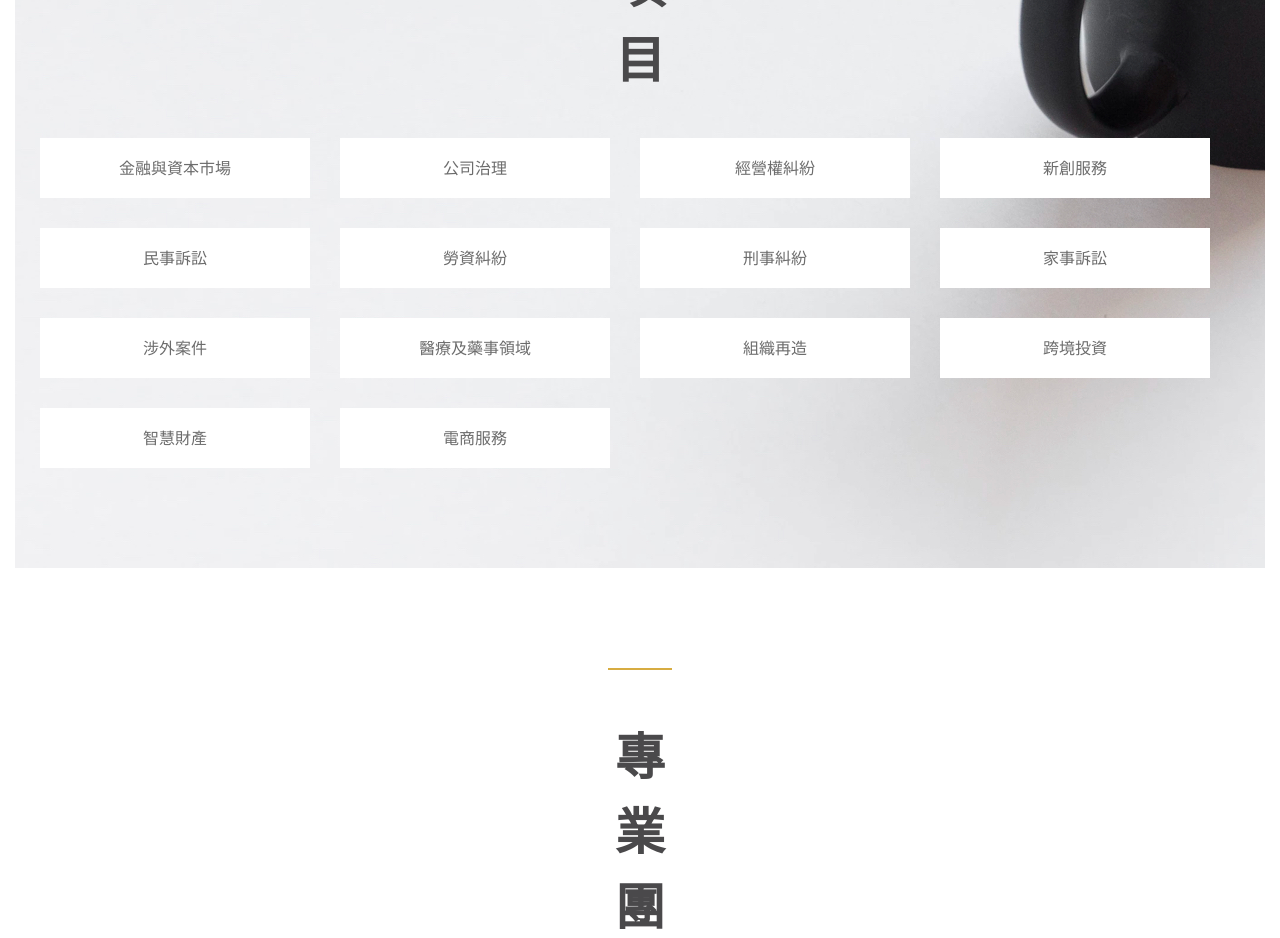
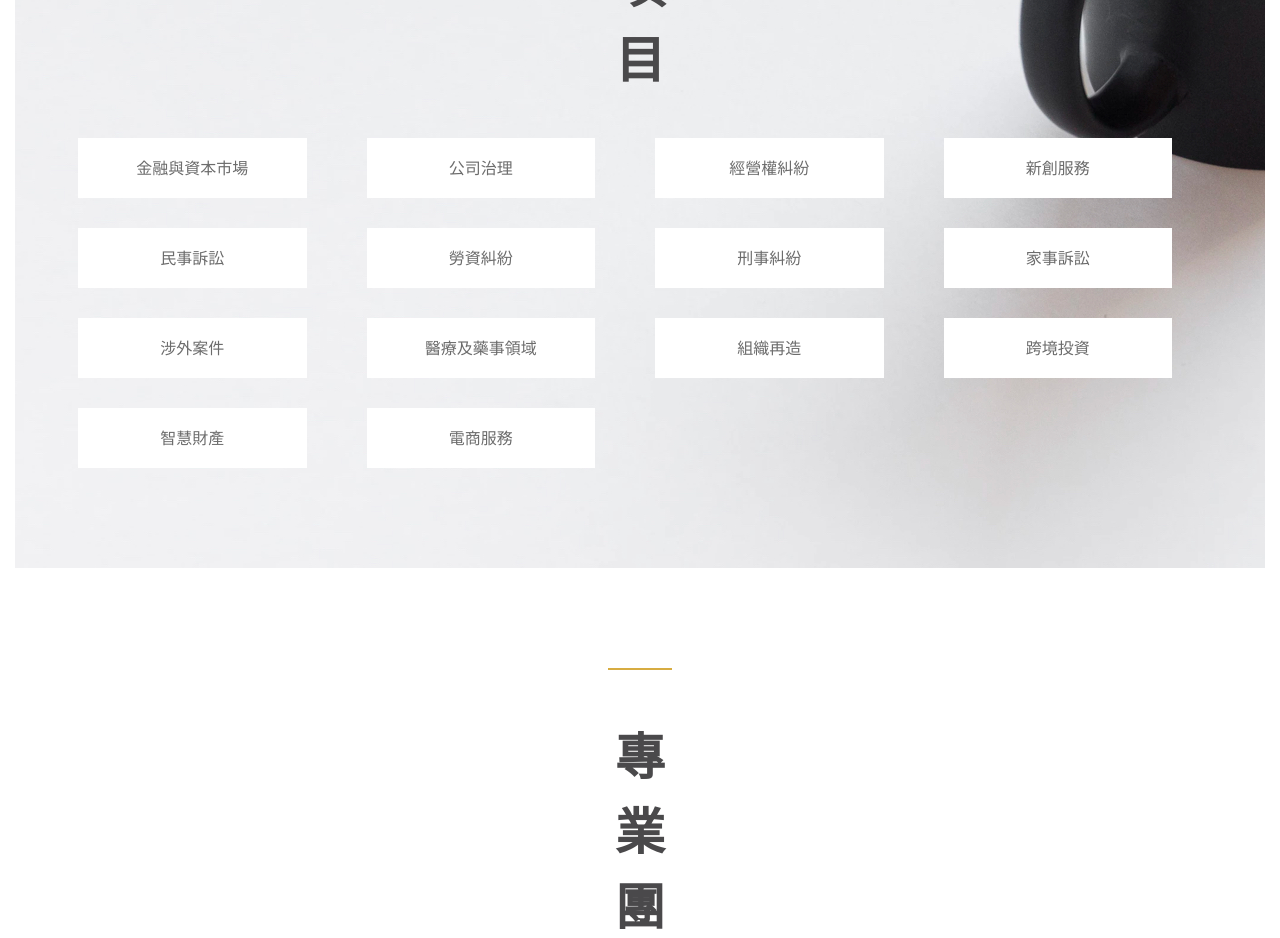
Before and after one commit to YangKelvin/WebDesign_Bootstrap_HW, a plain HTML site: page index.html in a window 1280 px wide. Shown: the part 2140-3078 px from the top of the page. Drawn offline with Linux system fonts and the light colour scheme.

Commit message:
fix service-area

```diff
--- a/index.html
+++ b/index.html
@@ -71,58 +71,86 @@
                     <a>服務項目</a>
                 </div> <!--title-->
 
-                <div class="row justify-content-center text-center">
+                <div class="row justify-content-center text-center mx-5">
                     <!--line1-->
-                    <div class="col-3 c-block">
+                    <div class="col-3 ">
+                        <div class="c-block">
                             <a>金融與資本市場</a>
                         </div>
-                    <div class="col-3 c-block">
+                    </div>
+                    <div class="col-3 ">
+                        <div class="c-block">
                             <a>公司治理</a>
                         </div>
-                    <div class="col-3 c-block">
+                    </div>
+                    <div class="col-3">
+                            <div class="c-block">
                                 <a>經營權糾紛</a>
                             </div>
-                    <div class="col-3 c-block">
+                    </div>
+                    <div class="col-3">
+                            <div class="c-block">
                                 <a>新創服務</a>
+                            </div>
                     </div>
 
                     <!--line2-->
-                    <div class="col-3 c-block">
+                    <div class="col-3">
+                        <div class="c-block">
                             <a>民事訴訟</a>
                         </div>
-                    <div class="col-3 c-block">
+                    </div>
+                    <div class="col-3">
+                            <div class="c-block">
                                 <a>勞資糾紛</a>
                             </div>
-                    <div class="col-3 c-block">
+                    </div>
+                    <div class="col-3">
+                            <div class="c-block">
                                 <a>刑事糾紛</a>
                             </div>
-                    <div class="col-3 c-block">
+                    </div>
+                    <div class="col-3">
+                            <div class="c-block">
                                 <a>家事訴訟</a>
+                            </div>
                     </div>
 
                     <!--line3-->
-                    <div class="col-3 c-block">
+                    <div class="col-3">
+                            <div class="c-block">
                                 <a>涉外案件</a>
                             </div>
-                    <div class="col-3 c-block">
+                    </div>
+                    <div class="col-3">
+                        <div class="c-block">
                             <a>醫療及藥事領域</a>
                         </div>
-                    <div class="col-3 c-block">
+                    </div>
+                    <div class="col-3">
+                        <div class="c-block">
                             <a>組織再造</a>
                         </div>
-                    <div class="col-3 c-block">
+                    </div>
+                    <div class="col-3">
+                        <div class="c-block">
                             <a>跨境投資</a>
+                        </div>
                     </div>
 
                     <!--line4-->
-                    <div class="col-3 c-block">
+                    <div class="col-3 ">
+                            <div class="c-block">
                                 <a>智慧財產</a>
                             </div>
-                    <div class="col-3 c-block">
+                    </div>
+                    <div class="col-3">
+                            <div class="c-block">
                                 <a>電商服務</a>
                             </div>
-                    <div class="col-3 null-block"></div>
-                    <div class="col-3 null-block"></div>
+                    </div>
+                    <div class="col-3"><div class="null-block"></div></div>
+                    <div class="col-3"><div class="null-block"></div></div>
                 </div>
             </div>
         </div> <!--service-area-->
```
Lines whose indentation alone changed are shown as unchanged.
